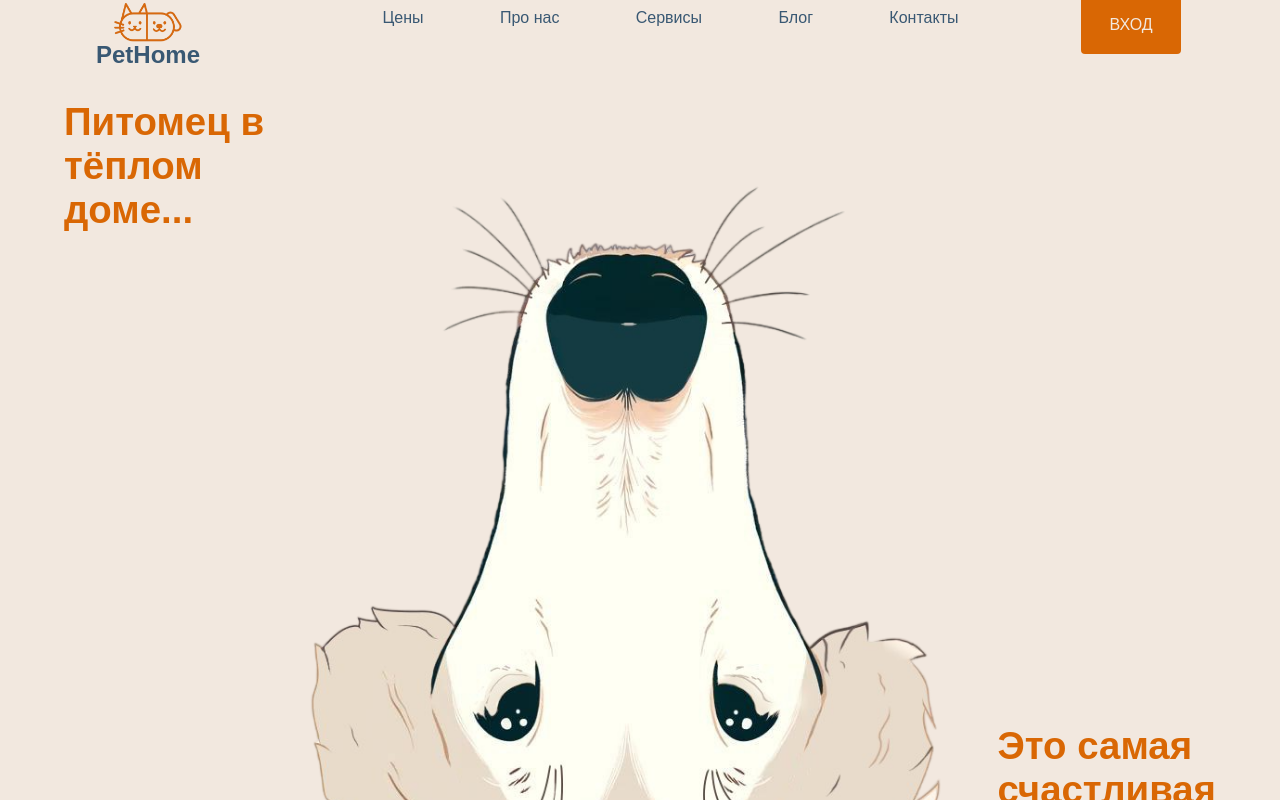
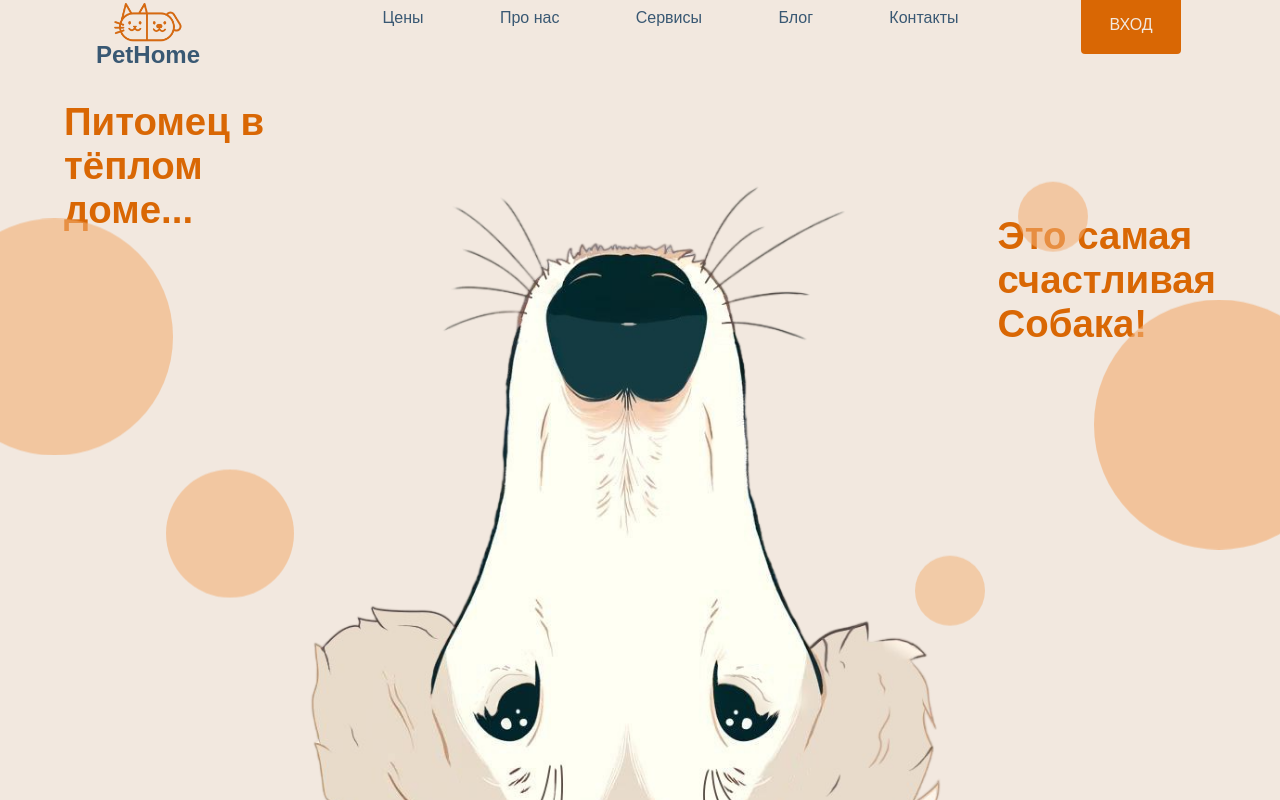
Before and after one commit to biolog-end/PetHome1, a React (Create React App) app: page / in a window 1280 px wide. Shown: the top 800 px of the page. Built offline with nearby package versions, Linux system fonts and the light colour scheme.

Commit message:
mini buble start update

```diff
--- a/public/index.html
+++ b/public/index.html
@@ -24,7 +24,7 @@
       work correctly both with client-side routing and a non-root public URL.
       Learn how to configure a non-root public URL by running `npm run build`.
     -->
-    <title>React App</title>
+    <title>PetHome</title>
   </head>
   <body>
     <noscript>You need to enable JavaScript to run this app.</noscript>
--- a/src/components/Header.css
+++ b/src/components/Header.css
@@ -299,6 +299,22 @@ nav {
   margin-bottom: 10px;
   text-align: left;
 }
+.menu-toggle {
+  display: none;
+  background: none;
+  border: none;
+  font-size: 24px;
+  cursor: pointer;
+  color: #395873;
+  position: absolute;
+  right: 20px;
+  top: 15px;
+  transition: transform 0.3s ease;
+}
+
+.menu-toggle:hover {
+  transform: scale(1.1);
+}
 @media (min-width: 1152px) {
   .logo {
       left: 7.5%;
--- a/src/components/MainPage.css
+++ b/src/components/MainPage.css
@@ -1,5 +1,14 @@
 
 /* start */
+@keyframes float {
+  0%, 100% { transform: translateY(0); }
+  50% { transform: translateY(-10px); }
+}
+@keyframes popIn {
+  0% { transform: scale(0); opacity: 0; }
+  70% { transform: scale(1.1); opacity: 0.7; }
+  100% { transform: scale(1); opacity: 1; }
+}
 @keyframes fadeIn {
   from { opacity: 0; transform: translateY(20px); }
   to { opacity: 1; transform: translateY(0); }
@@ -74,7 +83,7 @@
 }
 .bottom-right-text {
   position: absolute;
-  bottom: 20%;
+  top: 20%;
   right: 5%;
   color: #D96704;
   font-size: 3vw;
@@ -126,22 +135,35 @@
   transform: translateY(-2px);
   box-shadow: 0 4px 8px rgba(0,0,0,0.2);
 }
-.menu-toggle {
-  display: none;
-  background: none;
-  border: none;
-  font-size: 24px;
-  cursor: pointer;
-  color: var(--color-primary);
+
+.bubble {
   position: absolute;
-  right: 20px;
-  top: 15px;
-  transition: transform 0.3s ease;
+  background-color: rgba(242, 174, 114, 0.6);
+  border-radius: 50%;
+  opacity: 0;
+  animation: popIn 0.5s ease-out forwards, float 3s ease-in-out infinite;
 }
 
-.menu-toggle:hover {
-  transform: scale(1.1);
-}
+.bubble1 { top: 14.5%; left: -5%; }
+.bubble2 { top: 12%; right: 15%; }
+.bubble3 { top: 30.5%;  left: 13%;}
+.bubble4 { top: 36%; right: 23%; }
+.bubble5 { bottom: 35.5%;  left: -0.3%;}
+.bubble6 { top: 19.4%;  right: -5%; }
+
+.bubble1 { width: 18.5vw; height: 18.5vw;; }
+.bubble2 { width: 5.5vw; height: 5.5vw; }
+.bubble3 { width: 10vw; height: 10vw; }
+.bubble4 { width: 5.5vw; height: 5.5vw;}
+.bubble5 { width: 5.5vw; height: 5.5vw; }
+.bubble6 { width: 19.5vw; height: 19.5vw; }
+
+.bubble1 { animation-delay: 2.5s, 3s; }
+.bubble2 { animation-delay: 2.7s, 3.2s; }
+.bubble3 { animation-delay: 2.9s, 3.4s; }
+.bubble4 { animation-delay: 3.1s, 3.6s; }
+.bubble5 { animation-delay: 3.3s, 3.8s; }
+.bubble6 { animation-delay: 3.5s, 4s; }
 
   /*AnimalsBlock*/
 
@@ -804,10 +826,6 @@
       font-size: 4.4vw;
       padding: 2.9vw 5.8vw;
   }
-  .questions-tennis-ball {
-      width: 50px;
-      height: 50px;
-  }
 }
 
 @media (max-width: 600px) {
@@ -841,10 +859,6 @@
       font-size: 5.4vw;
       padding: 3.4vw 6.8vw;
   }
-  .questions-tennis-ball {
-      width: 40px;
-      height: 40px;
-  }
   .questions-book-now::before,
   .questions-book-now::after {
       font-size: 6vw;
--- a/src/components/MainPage.js
+++ b/src/components/MainPage.js
@@ -4,6 +4,13 @@ import './MainPage.css';
 
 const MainContent = () => {
   useEffect(() => {
+    const bubbles = document.querySelectorAll('.bubble');
+
+    bubbles.forEach((bubble, index) => {
+
+      const randomOpacity = Math.random() * (0.7 - 0.5) + 0.5;
+      bubble.style.backgroundColor = `rgba(242, 174, 114, ${randomOpacity})`;
+    });
     const animalsTopText = document.querySelector('.AnimalsTopText');
     const animalsTopTextPosition = animalsTopText.getBoundingClientRect().top;
     const screenPosition = window.innerHeight / 1.3;
@@ -352,7 +359,7 @@ const MainContent = () => {
     observer.observe(outroText);
 
     // Question Block JS
-    const questionsNumBalls = 5;
+    const questionsNumBalls = 10;
     const questionsBalls = [];
     const questionsQuestionBlock = document.querySelector('.questions-QuestionBlock');
     const questionsContainer = document.querySelector('.questions-container');
@@ -361,6 +368,35 @@ const MainContent = () => {
     const questionsButton = questionsContainer.querySelector('.questions-book-now');
 
     let questionsAnimationTriggered = false;
+
+    function questionsGetScreenSizeBasedValues() {
+      const width = window.innerWidth;
+      let minSize, maxSize, minBounceTime, maxBounceTime;
+
+      if (width <= 480) {
+        minSize = 15;
+        maxSize = 40;
+        minBounceTime = 1000;
+        maxBounceTime = 2000;
+      } else if (width <= 768) {
+        minSize = 20;
+        maxSize = 50;
+        minBounceTime = 1500;
+        maxBounceTime = 2500;
+      } else if (width <= 1024) {
+        minSize = 25;
+        maxSize = 60;
+        minBounceTime = 2000;
+        maxBounceTime = 3000;
+      } else {
+        minSize = 30;
+        maxSize = 85;
+        minBounceTime = 2500;
+        maxBounceTime = 3500;
+      }
+
+      return { minSize, maxSize, minBounceTime, maxBounceTime };
+    }
 
     function questionsCreateBall() {
       const existingBalls = questionsQuestionBlock.querySelectorAll('.questions-tennis-ball');
@@ -374,13 +410,20 @@ const MainContent = () => {
 
       const speed = 0.5 + Math.random() * 1;
       const angle = Math.random() * Math.PI * 2;
+      const { minSize, maxSize, minBounceTime, maxBounceTime } = questionsGetScreenSizeBasedValues();
+      const size = minSize + Math.random() * (maxSize - minSize);
+
+      ball.style.width = `${size}px`;
+      ball.style.height = `${size}px`;
 
       return {
         element: ball,
-        x: Math.random() * (questionsQuestionBlock.clientWidth - 60),
-        y: Math.random() * (questionsQuestionBlock.clientHeight - 60),
+        x: Math.random() * (questionsQuestionBlock.clientWidth - size),
+        y: Math.random() * (questionsQuestionBlock.clientHeight - size),
         vx: Math.cos(angle) * speed,
-        vy: Math.sin(angle) * speed
+        vy: Math.sin(angle) * speed,
+        size: size,
+        nextBounceTime: Date.now() + (minBounceTime + Math.random() * (maxBounceTime - minBounceTime))
       };
     }
 
@@ -388,13 +431,23 @@ const MainContent = () => {
       ball.x += ball.vx;
       ball.y += ball.vy;
 
-      if (ball.x < 0 || ball.x > questionsQuestionBlock.clientWidth - 60) {
+      if (ball.x < 0 || ball.x > questionsQuestionBlock.clientWidth - ball.size) {
         ball.vx = -ball.vx;
-        ball.x = Math.max(0, Math.min(ball.x, questionsQuestionBlock.clientWidth - 60));
+        ball.x = Math.max(0, Math.min(ball.x, questionsQuestionBlock.clientWidth - ball.size));
       }
-      if (ball.y < 0 || ball.y > questionsQuestionBlock.clientHeight - 60) {
+      if (ball.y < 0 || ball.y > questionsQuestionBlock.clientHeight - ball.size) {
         ball.vy = -ball.vy;
-        ball.y = Math.max(0, Math.min(ball.y, questionsQuestionBlock.clientHeight - 60));
+        ball.y = Math.max(0, Math.min(ball.y, questionsQuestionBlock.clientHeight - ball.size));
+      }
+
+      // Отбивание от пустоты
+      if (Date.now() >= ball.nextBounceTime) {
+        const randomAngle = Math.random() * Math.PI * 2;
+        const speed = Math.sqrt(ball.vx * ball.vx + ball.vy * ball.vy);
+        ball.vx = Math.cos(randomAngle) * speed;
+        ball.vy = Math.sin(randomAngle) * speed;
+        const { minBounceTime, maxBounceTime } = questionsGetScreenSizeBasedValues();
+        ball.nextBounceTime = Date.now() + (minBounceTime + Math.random() * (maxBounceTime - minBounceTime));
       }
 
       ball.element.style.left = `${ball.x}px`;
@@ -456,7 +509,6 @@ const MainContent = () => {
     window.addEventListener('resize', questionsHandleResize);
 
     questionsHandleScroll();
-
   }, []);
 
   return (
@@ -478,6 +530,12 @@ const MainContent = () => {
             <button className="cta-button">Арендовать Отель</button>
           </div>
         </div>
+        <div class="bubble bubble1"></div>
+        <div class="bubble bubble2"></div>
+        <div class="bubble bubble3"></div>
+        <div class="bubble bubble4"></div>
+        <div class="bubble bubble5"></div>
+        <div class="bubble bubble6"></div>
         <div className="AnimalsTopText">Вы можете нам прислать практически любой тип домашнего животного! От домашнего микроба, и до медведя! <br /> Например....</div>
       </div>
 
```
